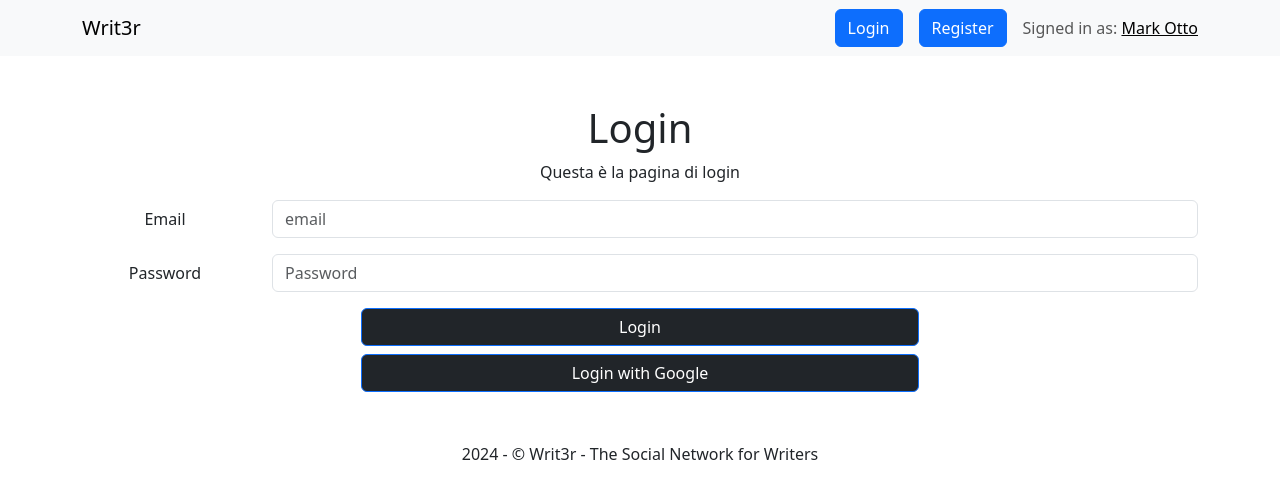
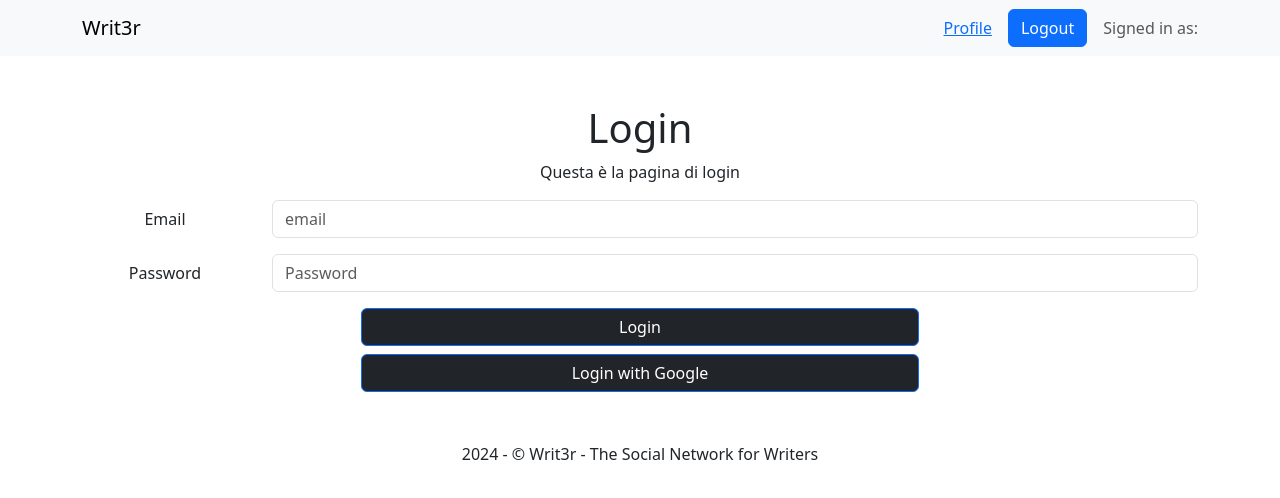
Before and after one commit to stefano-moioli/Capstone, a React (Create React App) app in the folder Frontend/: page /auth/login in a window 1280 px wide. Shown: the top 498 px of the page. Built offline with nearby package versions, Linux system fonts and the light colour scheme; sample sign-in values are in the browser's storage.

Commit message:
authContext

```diff
--- a/Frontend/src/App.js
+++ b/Frontend/src/App.js
@@ -6,10 +6,13 @@ import Footer from './components/Footer';
 import RegisterPage from './pages/RegisterPage';
 import LoginPage from './pages/LoginPage';
 import Profile from './pages/Profile';
+import { AuthProvider } from './components/AuthContext';
+import ProtectedRoute from './components/ProtectedRoute';
 
 function App() {
   return (
-    <>
+
+    <AuthProvider>
     <BrowserRouter>
 
     <NavbarMenu />
@@ -18,16 +21,13 @@ function App() {
     <Route path="/" element={<Homepage />} />
     <Route path='/auth/register' element={<RegisterPage />} />
     <Route path='/auth/login' element={<LoginPage />} />
-    <Route path='/profile' element={<Profile />} />
+    <Route path='/profile' element={<ProtectedRoute><Profile /></ProtectedRoute>} />
     </Routes>
 
     <Footer />
 
     </BrowserRouter>
-
-
-
-    </>
+    </AuthProvider>
   );
 }
 
--- /dev/null
+++ b/Frontend/src/components/AuthContext.jsx
@@ -0,0 +1,34 @@
+import React, { createContext, useContext, useEffect, useState } from 'react';
+
+const AuthContext = createContext();
+
+export const AuthProvider = ({ children }) => {
+  const [user, setUser] = useState(null);
+
+  useEffect(() => {
+    const token = localStorage.getItem('userLogin');
+    if (token) {
+      setUser(token); //Capire questo passaggio
+    }
+  }, []);
+
+  const login = (token) => {
+    localStorage.setItem('userLogin', token);
+    setUser(token);
+  };
+
+  const logout = () => {
+    localStorage.removeItem('userLogin');
+    setUser(null);
+  };
+
+  return (
+    <AuthContext.Provider value={{ user, login, logout }}>
+      {children}
+    </AuthContext.Provider>
+  );
+};
+
+export const useAuth = () => {
+  return useContext(AuthContext);
+};
--- a/Frontend/src/components/NavbarMenu.jsx
+++ b/Frontend/src/components/NavbarMenu.jsx
@@ -1,25 +1,37 @@
 import React from "react";
-import { Button, Container, Navbar } from "react-bootstrap"
+import { Button, Container, Navbar } from "react-bootstrap";
 import { Link } from "react-router-dom";
+import { useAuth } from "./AuthContext";
 
 export default function NavbarMenu() {
+  const { user, logout } = useAuth();
+
   return (
     <Navbar className="bg-body-tertiary">
       <Container>
         <Navbar.Brand as={Link} to="/">Writ3r</Navbar.Brand>
         <Navbar.Toggle />
         <Navbar.Collapse className="justify-content-end">
+          {!user ? (
+            <>
               <Button as={Link} to="/auth/login" className="me-3">
                 Login
               </Button>
               <Button as={Link} to="/auth/register" className="me-3">
                 Register
               </Button>
+            </>
+          ) : (
+            <>
+              <Link to="/profile" className="me-3">Profile</Link>
+              <Button onClick={logout} className="me-3">Logout</Button>
               <Navbar.Text>
-                        Signed in as: <a href="#login">Mark Otto</a>
+                Signed in as: <a href="#login">{user.name}</a>
               </Navbar.Text>
+            </>
+          )}
         </Navbar.Collapse>
       </Container>
     </Navbar>
-    )
+  );
 }
--- /dev/null
+++ b/Frontend/src/components/ProtectedRoute.jsx
@@ -0,0 +1,15 @@
+import React from 'react';
+import { Navigate } from 'react-router-dom';
+import { useAuth } from './AuthContext';
+
+const ProtectedRoute = ({ children }) => {
+  const { user } = useAuth();
+
+  if (!user) {
+    return <Navigate to="/auth/login" />;
+  }
+
+  return children;
+};
+
+export default ProtectedRoute;
```
Lines whose indentation alone changed are shown as unchanged.
